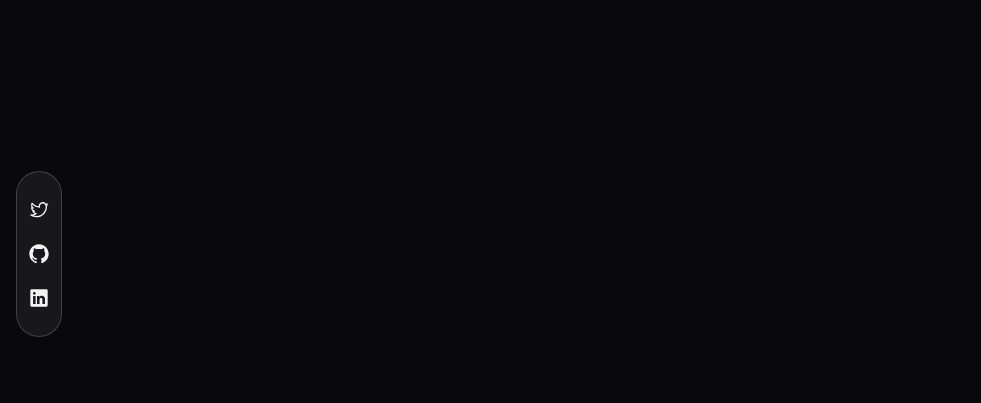
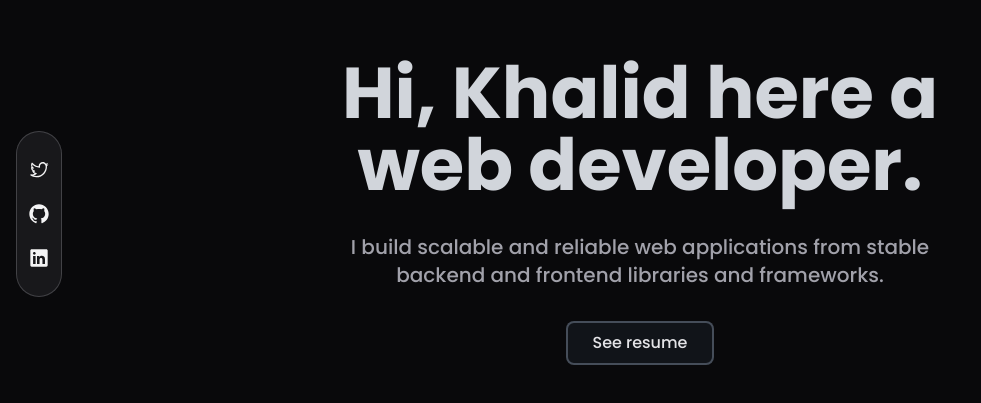
Before and after one commit to khalid-09/portfolio, a Next.js app: page / in a window 1280 px wide. Shown: the part 189-592 px from the top of the page, without its empty margins (0-981 px from the left). Built offline with nearby package versions, Linux system fonts and the light colour scheme.

Commit message:
feat: added main page content

```diff
--- a/src/app/layout.tsx
+++ b/src/app/layout.tsx
@@ -1,10 +1,13 @@
 import type { Metadata } from 'next';
-import { Inter } from 'next/font/google';
+import { Inter, Poppins } from 'next/font/google';
 import './globals.css';
 import Navbar from '@/components/navbar';
 
 const inter = Inter({ subsets: ['latin'] });
-
+const poppins = Poppins({
+  subsets: ['latin'],
+  weight: ['400', '500', '600', '700'],
+});
 export const metadata: Metadata = {
   title: 'Create Next App',
   description: 'Generated by create next app',
@@ -17,7 +20,7 @@ export default function RootLayout({
 }>) {
   return (
     <html lang="en">
-      <body className={inter.className}>
+      <body className={poppins.className}>
         <Navbar />
         <main>{children}</main>
       </body>
--- a/src/app/page.tsx
+++ b/src/app/page.tsx
@@ -1,5 +1,20 @@
 const MainPage = () => {
-  return <div>MainPage</div>;
+  return (
+    <section className="h-svh flex px-7 items-center justify-center text-white">
+      <div className="space-y-6 md:space-y-8  max-w-2xl mx-auto text-start md:text-center">
+        <h1 className="font-bold text-5xl md:text-7xl text-gray-300">
+          Hi, Khalid here a web developer.
+        </h1>
+        <p className="text-xl font-medium text-zinc-400">
+          I build scalable and reliable web applications from stable backend and
+          frontend libraries and frameworks.
+        </p>
+        <button className="border-2 border-slate-400/40 bg-slate-700/20 px-6 text-zinc-200 font-medium rounded-lg py-2">
+          See resume
+        </button>
+      </div>
+    </section>
+  );
 };
 
 export default MainPage;
--- a/src/components/navbar.tsx
+++ b/src/components/navbar.tsx
@@ -1,3 +1,5 @@
+'use client';
+
 import {
   GitHubLogoIcon,
   HamburgerMenuIcon,
@@ -5,10 +7,17 @@ import {
   TwitterLogoIcon,
 } from '@radix-ui/react-icons';
 import Link from 'next/link';
+import { useState } from 'react';
 
 const Navbar = () => {
+  const [isMenuOpen, setIsMenuOpen] = useState(false);
+
+  const handleClick = () => {
+    setIsMenuOpen(prev => !prev);
+  };
+
   return (
-    <header className="md:px-3 px-7 left-1/2 -translate-x-24 md:-translate-x-0 py-3 md:py-7 fixed md:top-1/2 top-4  md:left-4 md:-translate-y-10 z-10  border border-zinc-400 border-opacity-30 bg-zinc-900 md:w-fit rounded-3xl">
+    <header className="md:px-3 px-7  left-1/2 -translate-x-24 md:-translate-x-0 py-3 md:py-7 fixed md:top-1/2 top-4   md:left-4 md:-translate-y-20 z-10  border border-zinc-400 border-opacity-30 bg-zinc-900 md:w-fit rounded-3xl">
       <nav className="flex flex-row md:flex-col gap-6">
         <Link href="https://x.com/stan8783">
           <TwitterLogoIcon className="text-zinc-100 w-5 h-5" />
@@ -19,8 +28,12 @@ const Navbar = () => {
         <Link href="https://www.linkedin.com/in/khalid-ansari-917357230/">
           <LinkedInLogoIcon className="text-zinc-100 w-5 h-5" />
         </Link>
-        <HamburgerMenuIcon className="text-zinc-100 w-5 h-5 md:hidden block" />
+        <HamburgerMenuIcon
+          onClick={handleClick}
+          className="text-zinc-100 w-5 h-5 md:hidden block"
+        />
       </nav>
+      {/* <div className="bg-white text-blue-400" >kjdn</div> */}
     </header>
   );
 };
```
